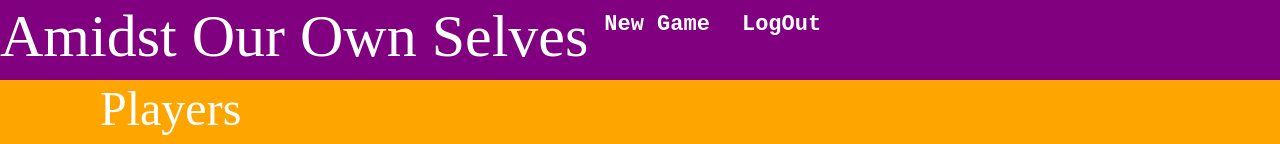
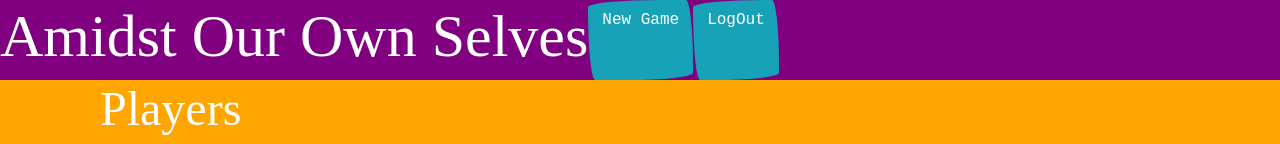
Before and after one commit to GoldenFredd1/Amongus, an Angular app in the folder angularclient/: page / in a window 1280 px wide. Shown: the top 144 px of the page. Built offline with nearby package versions, Linux system fonts and the light colour scheme; no server answers; sample sign-in values are in the browser's storage; a web font is replaced by a local one.

Commit message:
made some visual changes

```diff
--- a/angularclient/src/app/header/header.component.html
+++ b/angularclient/src/app/header/header.component.html
@@ -1,6 +1,6 @@
 <nav class="nav flex-column flex-sm-row p-10">
     <h2>Amidst Our Own Selves</h2>
-    <a  class="nav-link" *ngIf="!loginService.isUserLoggedIn()" routerLink="/login">Login</a>
-    <a  class="nav-link" (click)="resetGame()" *ngIf="loginService.isUserLoggedIn()">New Game</a>
-    <a  class="nav-link"*ngIf="loginService.isUserLoggedIn()" routerLink="/logout">LogOut</a>
+    <a  class="btn btn-info" *ngIf="!loginService.isUserLoggedIn()" routerLink="/login">Login</a>
+    <a  class="btn btn-info" (click)="resetGame()" *ngIf="loginService.isUserLoggedIn()">New Game</a>
+    <a  class="btn btn-info"*ngIf="loginService.isUserLoggedIn()" routerLink="/logout">LogOut</a>
 </nav>
--- a/angularclient/src/app/header/header.component.ts
+++ b/angularclient/src/app/header/header.component.ts
@@ -32,7 +32,7 @@ export class HeaderComponent implements OnInit {
   async getSpecificPlayer(){
     console.log("hitting header resetplayer ");
     console.log(this.username);
-    this.player = await this.gameService.getPlayer('arjohnson').toPromise();
+    this.player = await this.gameService.getPlayer('eabearden97').toPromise();
   }
 
   async resetGame() {
```
Also changed, not shown: angularclient/src/assets/RoomDiagram.png.
